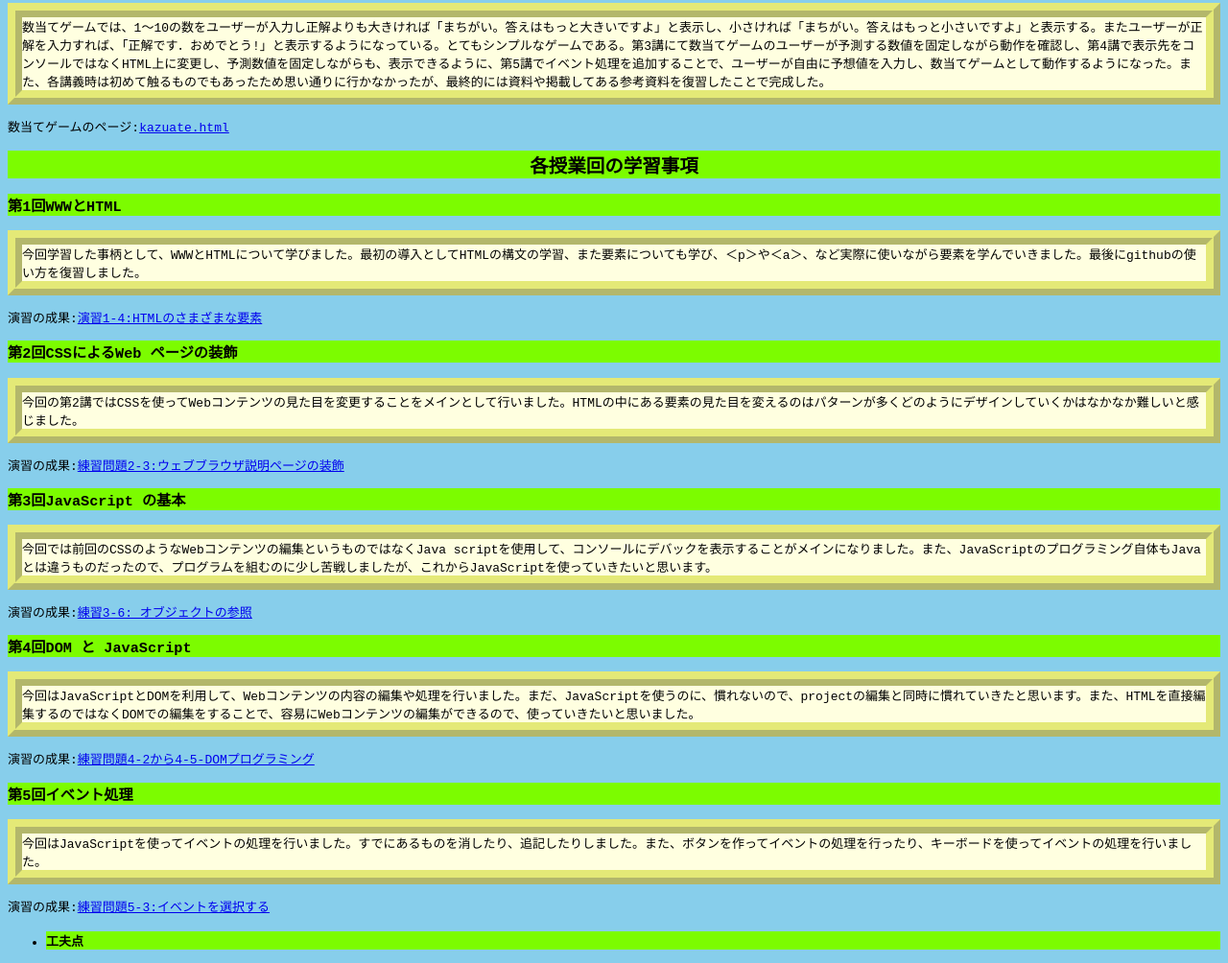
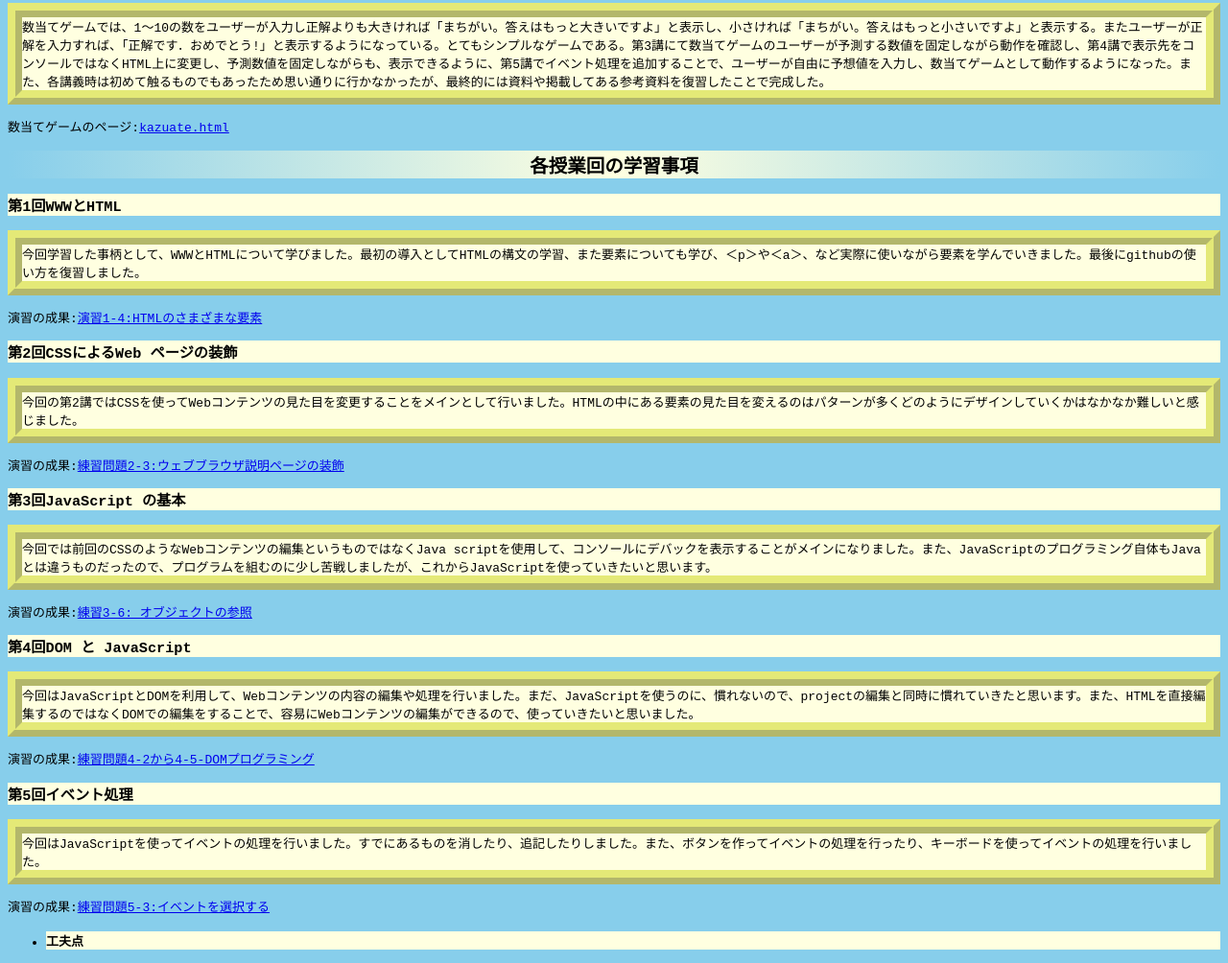
Before and after one commit to G384922023/medialabo, a plain HTML site: page index.html in a window 1280 px wide. Shown: the part 436-1440 px from the top of the page at 96% size. Drawn offline with Linux system fonts and the light colour scheme.

Commit message:
index.htmlの活動記録として編集

```diff
--- a/style.css
+++ b/style.css
@@ -6,12 +6,12 @@ h1{
     font-family: monospace;
 }
 h2{
-    background-color: #7cfc00;
+    background: linear-gradient(0.25turn, skyblue, lightyellow, skyblue);
     font-family: monospace;
     text-align: center;
 }
 h3{
-    background-color: #7cfc00;
+    background-color: lightyellow;
     font-family: monospace;
 }
 .info{
@@ -25,7 +25,7 @@ h3{
     font-family: monospace;
 }
 .fin{
-    background-color: #7cfc00;
+    background-color: lightyellow;
     font-family: monospace;
 }
 body{
```
